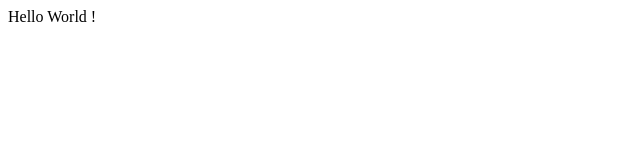
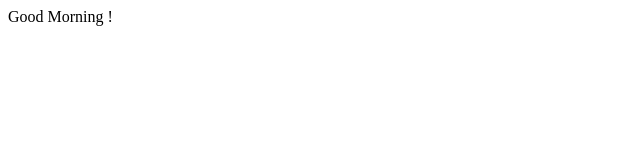
Before and after one commit to EmelineMassias/student-project-advanced, a plain HTML site: page index.html in a window 1280 px wide. Shown: the full height of the page, 0-640 px from the left. Drawn offline with Linux system fonts and the light colour scheme.

Commit message:
changes index.html

```diff
--- a/index.html
+++ b/index.html
@@ -1 +1 @@
-<p>Hello World !</p>
+<p>Good Morning !</p>
```
